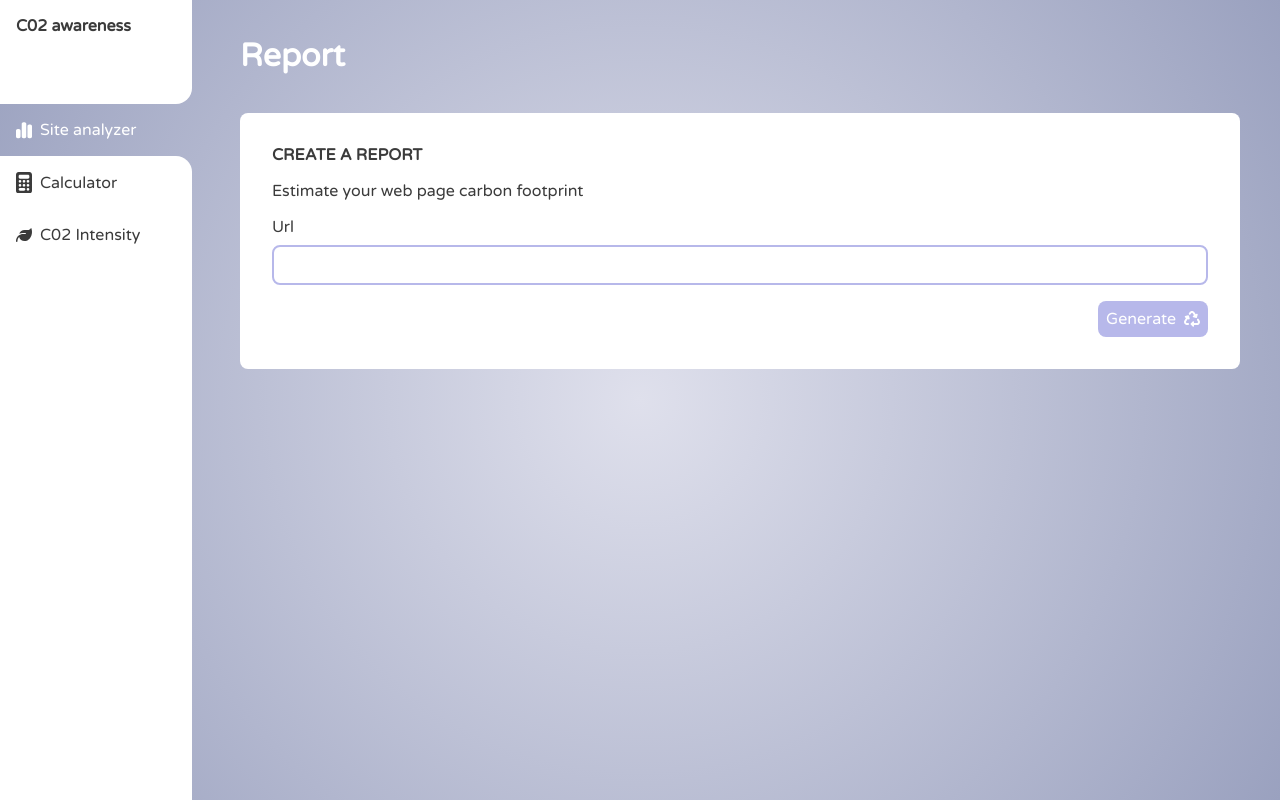
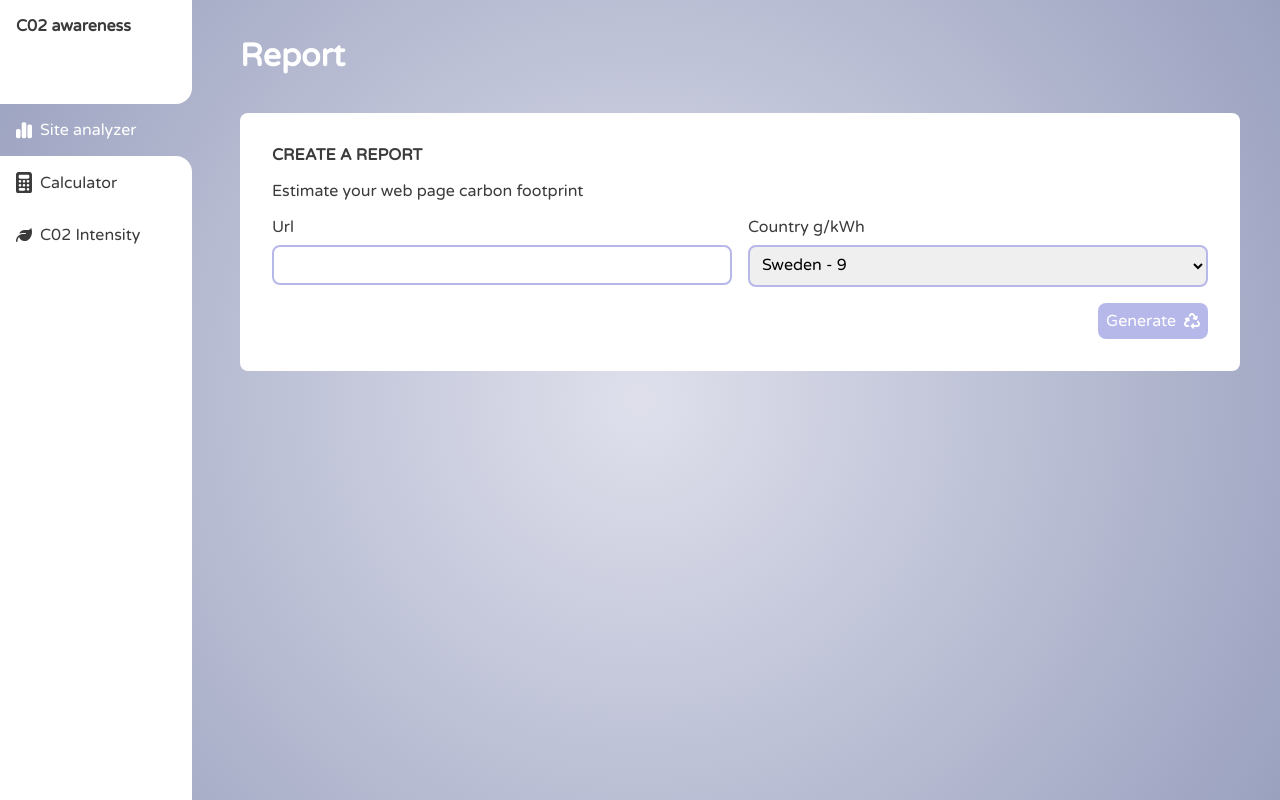
Before and after one commit to Maximilian-R/co2-web-awareness, a Next.js app in the folder website/: page / in a window 1280 px wide. Built offline with nearby package versions, Linux system fonts and the light colour scheme; what @tgwf/co2 would draw is missing.

Commit message:
intensity report options

```diff
--- a/website/components/parameters.tsx
+++ b/website/components/parameters.tsx
@@ -61,7 +61,7 @@ export default function Parameters({
 
         <div className="form-group">
           <label>Bytes per returning view %</label>
-          <div className={styles.parameter}>
+          <div>
             <input
               type="number"
               max="100"
@@ -75,7 +75,7 @@ export default function Parameters({
 
         <div className="form-group">
           <label>Country g/kWh</label>
-          <div className={styles.parameter}>
+          <div>
             <CountrySelector
               value={state.country}
               onChange={(country) => onChange("country", country)}
--- /dev/null
+++ b/website/components/report-form.tsx
@@ -0,0 +1,62 @@
+import { useState } from "react";
+import CountrySelector from "./country-selector";
+import { IOptions } from "@/hooks/useCO2";
+import { IIntensityCountry } from "@/utility/intensity";
+
+export default function ReportForm({
+  options,
+  isLoading,
+  onChange,
+}: {
+  options: IOptions;
+  isLoading: boolean;
+  onChange: (options: IOptions) => void;
+}) {
+  const [url, setUrl] = useState<string>(options.url);
+  const [intensity, setIntensity] = useState<IIntensityCountry>(
+    options.intensity
+  );
+
+  return (
+    <div className="card" style={{ gridArea: "a" }}>
+      <h2>Create a report</h2>
+      <p>Estimate your web page carbon footprint</p>
+
+      <form
+        className="grid"
+        onSubmit={(event) => {
+          event.preventDefault();
+          onChange({ url, intensity });
+        }}
+      >
+        <div>
+          <div className="form-group">
+            <label>Url</label>
+            <input
+              value={url}
+              onChange={(event) => setUrl(event.target.value)}
+            ></input>
+          </div>
+          <div className="form-group">
+            <label>Country g/kWh</label>
+            <div>
+              <CountrySelector
+                value={intensity}
+                onChange={(country) => setIntensity(country)}
+              ></CountrySelector>
+            </div>
+          </div>
+        </div>
+
+        <button type="submit" disabled={isLoading}>
+          Generate
+          <i aria-hidden="true">
+            <svg xmlns="http://www.w3.org/2000/svg" viewBox="0 0 512 512">
+              <path d="M174.7 45.1C192.2 17 223 0 256 0s63.8 17 81.3 45.1l38.6 61.7 27-15.6c8.4-4.9 18.9-4.2 26.6 1.7s11.1 15.9 8.6 25.3l-23.4 87.4c-3.4 12.8-16.6 20.4-29.4 17l-87.4-23.4c-9.4-2.5-16.3-10.4-17.6-20s3.4-19.1 11.8-23.9l28.4-16.4L283 79c-5.8-9.3-16-15-27-15s-21.2 5.7-27 15l-17.5 28c-9.2 14.8-28.6 19.5-43.6 10.5c-15.3-9.2-20.2-29.2-10.7-44.4l17.5-28zM429.5 251.9c15-9 34.4-4.3 43.6 10.5l24.4 39.1c9.4 15.1 14.4 32.4 14.6 50.2c.3 53.1-42.7 96.4-95.8 96.4L320 448v32c0 9.7-5.8 18.5-14.8 22.2s-19.3 1.7-26.2-5.2l-64-64c-9.4-9.4-9.4-24.6 0-33.9l64-64c6.9-6.9 17.2-8.9 26.2-5.2s14.8 12.5 14.8 22.2v32l96.2 0c17.6 0 31.9-14.4 31.8-32c0-5.9-1.7-11.7-4.8-16.7l-24.4-39.1c-9.5-15.2-4.7-35.2 10.7-44.4zm-364.6-31L36 204.2c-8.4-4.9-13.1-14.3-11.8-23.9s8.2-17.5 17.6-20l87.4-23.4c12.8-3.4 26 4.2 29.4 17L182 241.2c2.5 9.4-.9 19.3-8.6 25.3s-18.2 6.6-26.6 1.7l-26.5-15.3L68.8 335.3c-3.1 5-4.8 10.8-4.8 16.7c-.1 17.6 14.2 32 31.8 32l32.2 0c17.7 0 32 14.3 32 32s-14.3 32-32 32l-32.2 0C42.7 448-.3 404.8 0 351.6c.1-17.8 5.1-35.1 14.6-50.2l50.3-80.5z" />
+            </svg>
+          </i>
+        </button>
+      </form>
+    </div>
+  );
+}
--- a/website/components/statistics.tsx
+++ b/website/components/statistics.tsx
@@ -27,7 +27,12 @@ export default function Statistics({
         </div>
         <div>
           <label>CO2 intensity</label>
-          <div>{formatCO2(report.co2Intensity) ?? "--"}/kWh</div>
+          <div>
+            {formatCO2(
+              report.co2Intensity.greenhouse_gas_emission_ghg_intensity.value
+            ) ?? "--"}
+            /kWh
+          </div>
         </div>
         <div>
           <label>Transfered size</label>
--- a/website/contexts/state-context.tsx
+++ b/website/contexts/state-context.tsx
@@ -1,15 +1,26 @@
-import { IReport } from "@/hooks/useCO2";
+import { IOptions, IReport } from "@/hooks/useCO2";
+import { INTENSITY_DATA_2021 } from "@/utility/intensity";
 import { createContext, Dispatch, SetStateAction, useState } from "react";
 
 export interface IState {
-  state: IReport | undefined;
-  setState: Dispatch<SetStateAction<IReport | undefined>>;
+  report: IReport | undefined;
+  options: IOptions;
+}
+export interface IContextState {
+  state: IState;
+  setState: Dispatch<SetStateAction<IState>>;
 }
 
-export const StateContext = createContext<IState>({} as IState);
+export const StateContext = createContext<IContextState>({});
 
 export function StateContextProvider({ children }: any) {
-  const [state, setState] = useState<IReport>();
+  const [state, setState] = useState<IState>({
+    options: {
+      url: "",
+      intensity: INTENSITY_DATA_2021[0],
+    },
+    report: undefined,
+  });
 
   return (
     <StateContext.Provider value={{ state, setState }}>
--- a/website/hooks/useCO2.tsx
+++ b/website/hooks/useCO2.tsx
@@ -1,26 +1,27 @@
 import { useEffect, useState } from "react";
-import { sustainableWebDesign, INTENSITY_SWE } from "@/utility/co2";
+import { sustainableWebDesign } from "@/utility/co2";
 import { io } from "socket.io-client";
+import { IIntensityCountry } from "@/utility/intensity";
 
 export interface IReport {
   url: string;
   co2: number;
-  co2Intensity: number;
+  co2Intensity: IIntensityCountry;
   bytes: number;
 }
 
 export interface IResultEvent {
-    ["total-byte-weight"]: number,
-    ["offscreen-images"]: number,
-    ["unused-css-rules"]: number,
-    ["unused-javascript"]:number,
-    ["modern-image-formats"]: number,
-    ["uses-optimized-images"]: number,
-    ["uses-text-compression"]: number,
-    ["uses-responsive-images"]: number,
-    ["efficient-animated-content"]: number,
-    ["duplicated-javascript"]: number,
-    ["legacy-javascript"]: number;
+  ["total-byte-weight"]: number;
+  ["offscreen-images"]: number;
+  ["unused-css-rules"]: number;
+  ["unused-javascript"]: number;
+  ["modern-image-formats"]: number;
+  ["uses-optimized-images"]: number;
+  ["uses-text-compression"]: number;
+  ["uses-responsive-images"]: number;
+  ["efficient-animated-content"]: number;
+  ["duplicated-javascript"]: number;
+  ["legacy-javascript"]: number;
 }
 
 export interface IStatusEvent {
@@ -31,21 +32,37 @@ export interface IErrorEvent {
   error: string;
 }
 
-export default function useCO2(url: string, initialState: IReport | undefined) {
+export interface IOptions {
+  url: string;
+  intensity: IIntensityCountry;
+}
+
+export default function useCO2(
+  options: IOptions,
+  initialState: IReport | undefined
+) {
   const [state, setState] = useState<IReport | undefined>(initialState);
   const [status, setStatus] = useState(0);
   const [isGenerating, setIsGenerating] = useState(false);
   const [error, setError] = useState("");
 
   useEffect(() => {
-    if (!url || url === initialState?.url) return;
+    console.log("new options", options);
+    if (
+      !options.url ||
+      options.url === initialState?.url ||
+      options.intensity === initialState?.co2Intensity
+    )
+      return;
+
+    console.log("Generate report");
 
     setState(undefined);
     setIsGenerating(true);
     setError("");
     setStatus(0);
     const socket = io("http://localhost:3001");
-    socket.emit("payload", url);
+    socket.emit("payload", options.url);
 
     const onConnect = () => setError("");
     const onDisconnect = () => setIsGenerating(false);
@@ -57,14 +74,16 @@ export default function useCO2(url: string, initialState: IReport | undefined) {
     };
 
     const onResultEvent = (event: IResultEvent) => {
-
       const bytes = event["total-byte-weight"];
-      const co2 = sustainableWebDesign.perByte(bytes, INTENSITY_SWE);
+      const co2 = sustainableWebDesign.perByte(
+        bytes,
+        options.intensity.greenhouse_gas_emission_ghg_intensity.value
+      );
 
       setState({
-        url: url,
+        url: options.url,
         co2: co2,
-        co2Intensity: INTENSITY_SWE,
+        co2Intensity: options.intensity,
         bytes: bytes,
       });
       setError("");
@@ -87,7 +106,7 @@ export default function useCO2(url: string, initialState: IReport | undefined) {
       socket.off("status", onStatusEvent);
       socket.off("result", onResultEvent);
     };
-  }, [url]);
+  }, [options]);
 
   return {
     state,
--- a/website/pages/index.tsx
+++ b/website/pages/index.tsx
@@ -3,21 +3,25 @@ import Menu from "@/components/menu";
 import styles from "@/styles/Home.module.css";
 import SystemSegements from "@/components/system-segments";
 import Statistics from "@/components/statistics";
-import { useContext, useEffect, useRef, useState } from "react";
-
-import useCO2, { IReport } from "@/hooks/useCO2";
+import { useContext, useEffect, useState } from "react";
+import useCO2, { IOptions, IReport } from "@/hooks/useCO2";
 import { formatCO2 } from "@/utility/formats";
-import { IState, StateContext } from "@/contexts/state-context";
+import { StateContext } from "@/contexts/state-context";
+import ReportForm from "@/components/report-form";
 
 export default function Home() {
-  const { state: contextState, setState: setContextState } =
-    useContext(StateContext);
-  const [url, setUrl] = useState<string>(contextState?.url ?? "");
-  const { state, status, isGenerating, error } = useCO2(url, contextState);
+  const { state, setState } = useContext(StateContext);
+  const [options, setOptions] = useState<IOptions>(state.options);
+  const {
+    state: report,
+    status,
+    isGenerating,
+    error,
+  } = useCO2(options, state?.report);
 
   useEffect(() => {
-    setContextState(state);
-  }, [state, setContextState]);
+    setState({ options, report });
+  }, [options, report, setState]);
 
   return (
     <>
@@ -29,16 +33,16 @@ export default function Home() {
       </Head>
       <Menu></Menu>
       <main className={styles.main}>
-        <Heading url={contextState?.url}></Heading>
+        <Heading url={state?.report?.url}></Heading>
         <ReportForm
-          url={url}
+          options={options}
           isLoading={isGenerating}
-          onChange={setUrl}
+          onChange={setOptions}
         ></ReportForm>
         {isGenerating && (
           <Progressbar status={status} error={error}></Progressbar>
         )}
-        {contextState && <Report report={contextState}></Report>}
+        {state.report && <Report report={state.report}></Report>}
       </main>
     </>
   );
@@ -80,51 +84,6 @@ function Report({ report }: { report: IReport }) {
   );
 }
 
-function ReportForm({
-  url,
-  isLoading,
-  onChange,
-}: {
-  url: string;
-  isLoading: boolean;
-  onChange: (value: string) => void;
-}) {
-  const [_url, _setUrl] = useState<string>(url);
-
-  return (
-    <div className="card" style={{ gridArea: "a" }}>
-      <h2>Create a report</h2>
-      <p>Estimate your web page carbon footprint</p>
-
-      <form
-        onSubmit={(event) => {
-          event.preventDefault();
-          onChange(_url);
-        }}
-      >
-        <div>
-          <div className="form-group">
-            <label>Url</label>
-            <input
-              value={_url}
-              onChange={(event) => _setUrl(event.target.value)}
-            ></input>
-          </div>
-        </div>
-
-        <button type="submit" disabled={isLoading}>
-          Generate
-          <i aria-hidden="true">
-            <svg xmlns="http://www.w3.org/2000/svg" viewBox="0 0 512 512">
-              <path d="M174.7 45.1C192.2 17 223 0 256 0s63.8 17 81.3 45.1l38.6 61.7 27-15.6c8.4-4.9 18.9-4.2 26.6 1.7s11.1 15.9 8.6 25.3l-23.4 87.4c-3.4 12.8-16.6 20.4-29.4 17l-87.4-23.4c-9.4-2.5-16.3-10.4-17.6-20s3.4-19.1 11.8-23.9l28.4-16.4L283 79c-5.8-9.3-16-15-27-15s-21.2 5.7-27 15l-17.5 28c-9.2 14.8-28.6 19.5-43.6 10.5c-15.3-9.2-20.2-29.2-10.7-44.4l17.5-28zM429.5 251.9c15-9 34.4-4.3 43.6 10.5l24.4 39.1c9.4 15.1 14.4 32.4 14.6 50.2c.3 53.1-42.7 96.4-95.8 96.4L320 448v32c0 9.7-5.8 18.5-14.8 22.2s-19.3 1.7-26.2-5.2l-64-64c-9.4-9.4-9.4-24.6 0-33.9l64-64c6.9-6.9 17.2-8.9 26.2-5.2s14.8 12.5 14.8 22.2v32l96.2 0c17.6 0 31.9-14.4 31.8-32c0-5.9-1.7-11.7-4.8-16.7l-24.4-39.1c-9.5-15.2-4.7-35.2 10.7-44.4zm-364.6-31L36 204.2c-8.4-4.9-13.1-14.3-11.8-23.9s8.2-17.5 17.6-20l87.4-23.4c12.8-3.4 26 4.2 29.4 17L182 241.2c2.5 9.4-.9 19.3-8.6 25.3s-18.2 6.6-26.6 1.7l-26.5-15.3L68.8 335.3c-3.1 5-4.8 10.8-4.8 16.7c-.1 17.6 14.2 32 31.8 32l32.2 0c17.7 0 32 14.3 32 32s-14.3 32-32 32l-32.2 0C42.7 448-.3 404.8 0 351.6c.1-17.8 5.1-35.1 14.6-50.2l50.3-80.5z" />
-            </svg>
-          </i>
-        </button>
-      </form>
-    </div>
-  );
-}
-
 export const Progressbar = ({
   status,
   error,
--- a/website/styles/globals.css
+++ b/website/styles/globals.css
@@ -122,6 +122,15 @@ input {
   flex-direction: column;
 }
 
+.form-group > div {
+  display: flex;
+  gap: 0.5rem;
+}
+
+.form-group > div > :first-child {
+  flex-grow: 1;
+}
+
 form {
   display: flex;
   flex-direction: column;
```
Also changed, not shown: website/styles/Parameters.module.css (deleted, +0 -8 lines).
